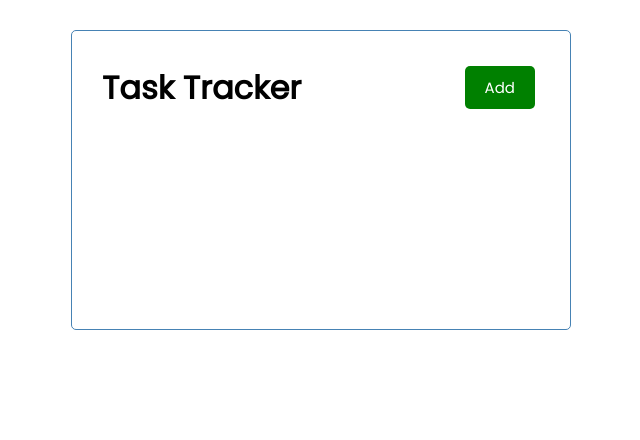
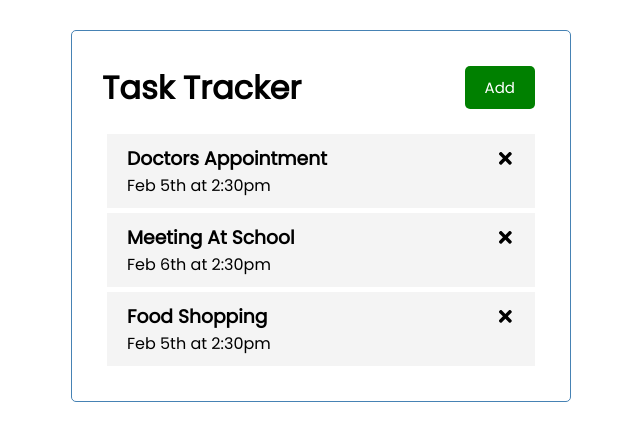
Before and after one commit to BismaBendesa/react-task-tracker, a React (Create React App) app: page / in a window 1280 px wide. Shown: the top 440 px of the page, without its empty margins (319-959 px from the left). Built offline with nearby package versions, Linux system fonts and the light colour scheme.

Commit message:
Import Tasks.js and useState to manage task data

```diff
--- a/src/App.js
+++ b/src/App.js
@@ -1,10 +1,34 @@
 import React from "react";
 import Header from "./components/Header";
+import Tasks from "./components/Tasks";
+import { useState } from "react";
 
 function App() {
+  const [tasks, setTasks] = useState([
+    {
+      id: 1,
+      text: "Doctors Appointment",
+      day: "Feb 5th at 2:30pm",
+      reminder: true,
+    },
+    {
+      id: 2,
+      text: "Meeting At School",
+      day: "Feb 6th at 2:30pm",
+      reminder: true,
+    },
+    {
+      id: 3,
+      text: "Food Shopping",
+      day: "Feb 5th at 2:30pm",
+      reminder: false,
+    },
+  ]);
+
   return (
     <div className="container">
       <Header />
+      <Tasks tasks={tasks} />
     </div>
   );
 }
```
